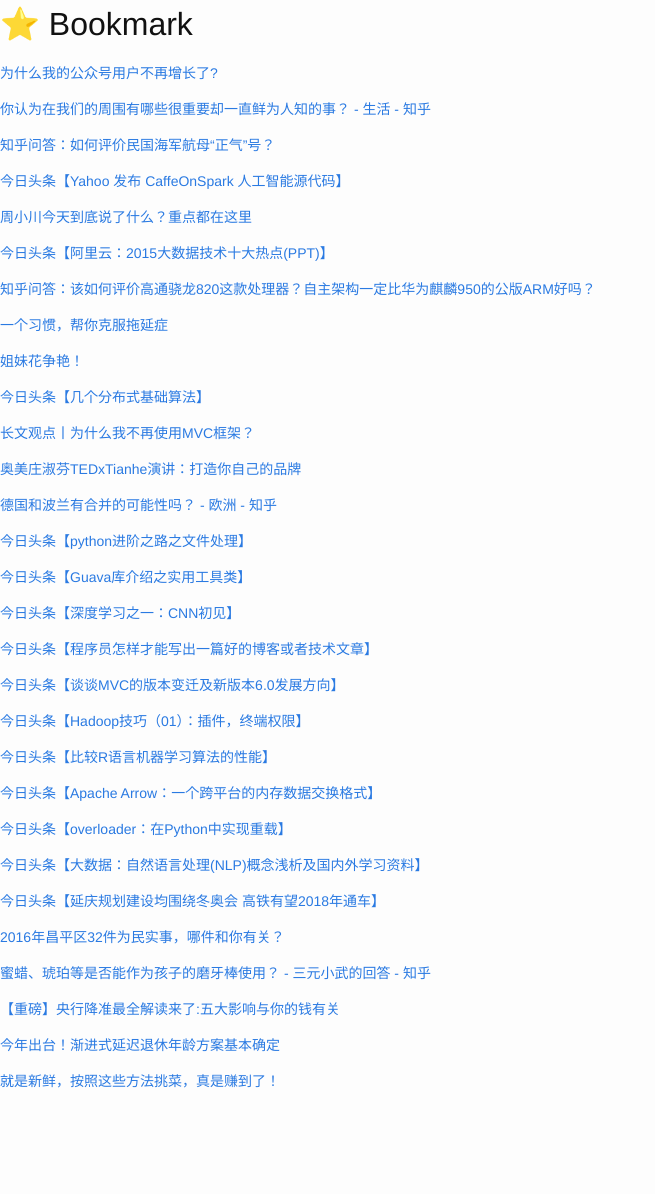
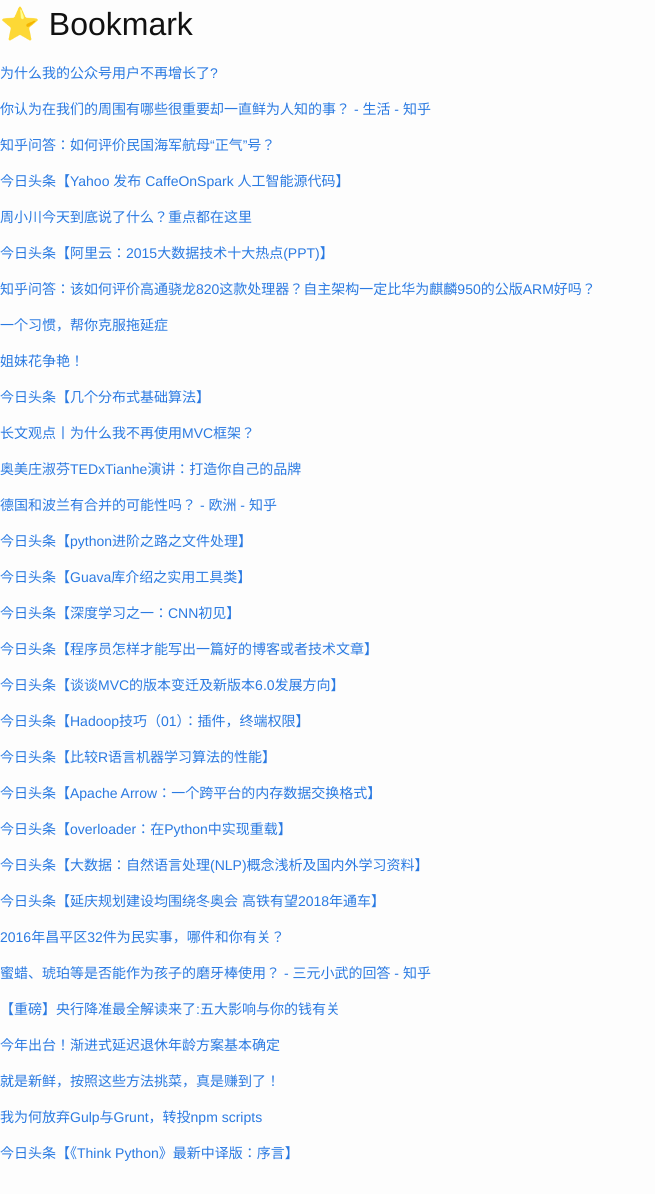
Before and after one commit to cnwarden/cnwarden.github.io, a Jekyll site: the page built from fav/index.md, in a window 1280 px wide. Shown: the whole page, without its empty margins (0-655 px from the left). Built offline with Jekyll 4.4.1, drawn with Linux system fonts in a browser that asks for light colours; emoji names are drawn with the system emoji font; before the commit the page ends 1122 px from its top, so only the background shows below that.

Commit message:
auto commit

```diff
--- a/fav/index.md
+++ b/fav/index.md
@@ -62,3 +62,7 @@ title:  fav
 [今年出台！渐进式延迟退休年龄方案基本确定](http://mp.weixin.qq.com/s?__biz=MjM5NDcxMTE2NA==&mid=406353697&idx=3&sn=6a97df7d3d1a4e25344b9bac470e8664&scene=0#wechat_redirect)
 
 [就是新鲜，按照这些方法挑菜，真是赚到了！](http://mp.weixin.qq.com/s?__biz=MjM5NDcxMTE2NA==&mid=406353697&idx=4&sn=69fcf30cf8c2e56ba9d4049a0fbc4b99&scene=0#wechat_redirect)
+
+[我为何放弃Gulp与Grunt，转投npm&nbsp;scripts](http://mp.weixin.qq.com/s?__biz=MjM5MDE0Mjc4MA==&mid=402925313&idx=1&sn=496b5b65a778c099f009ab308f2936da&scene=0#wechat_redirect)
+
+[今日头条【《Think Python》最新中译版：序言】](http://toutiao.com/item/6256590077120479745/?iid=3578109516&app=news_article&tt_from=android_share&utm_source=email&utm_medium=toutiao_android&utm_campaign=client_share)
```
